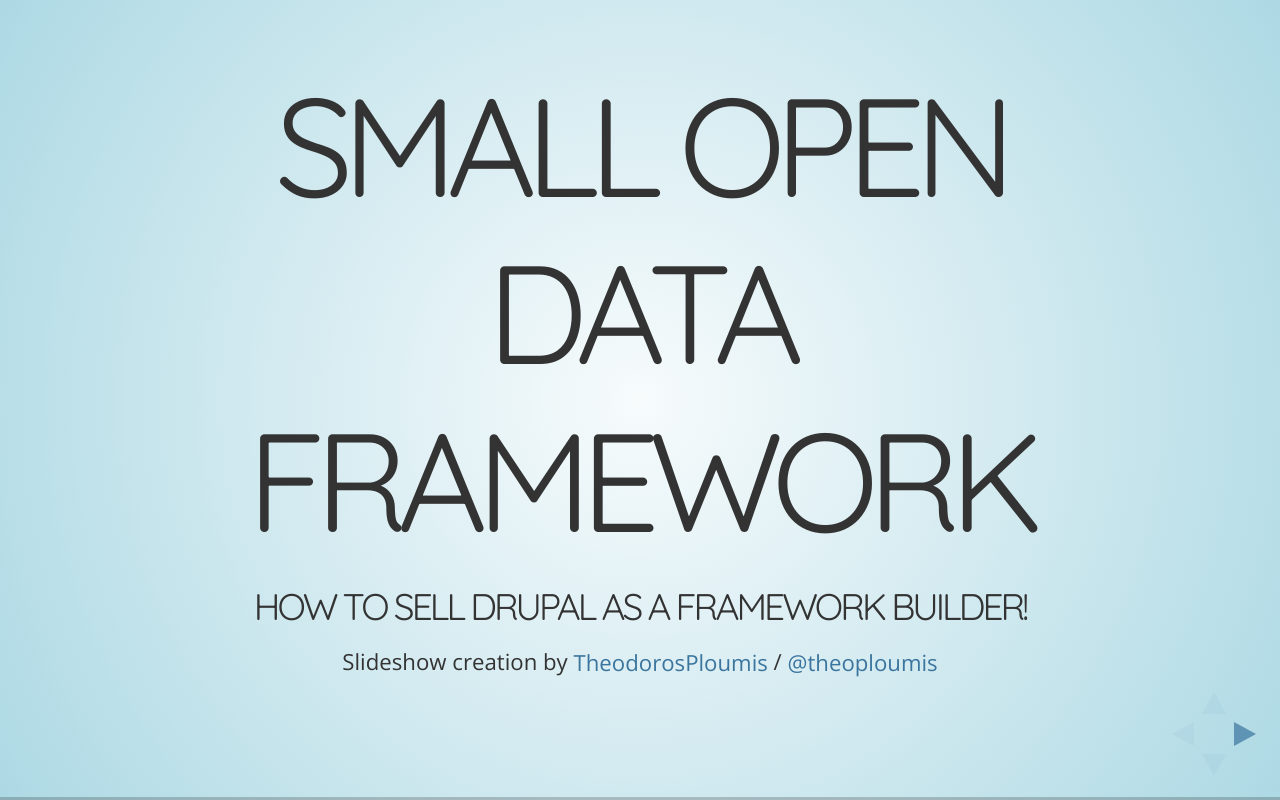
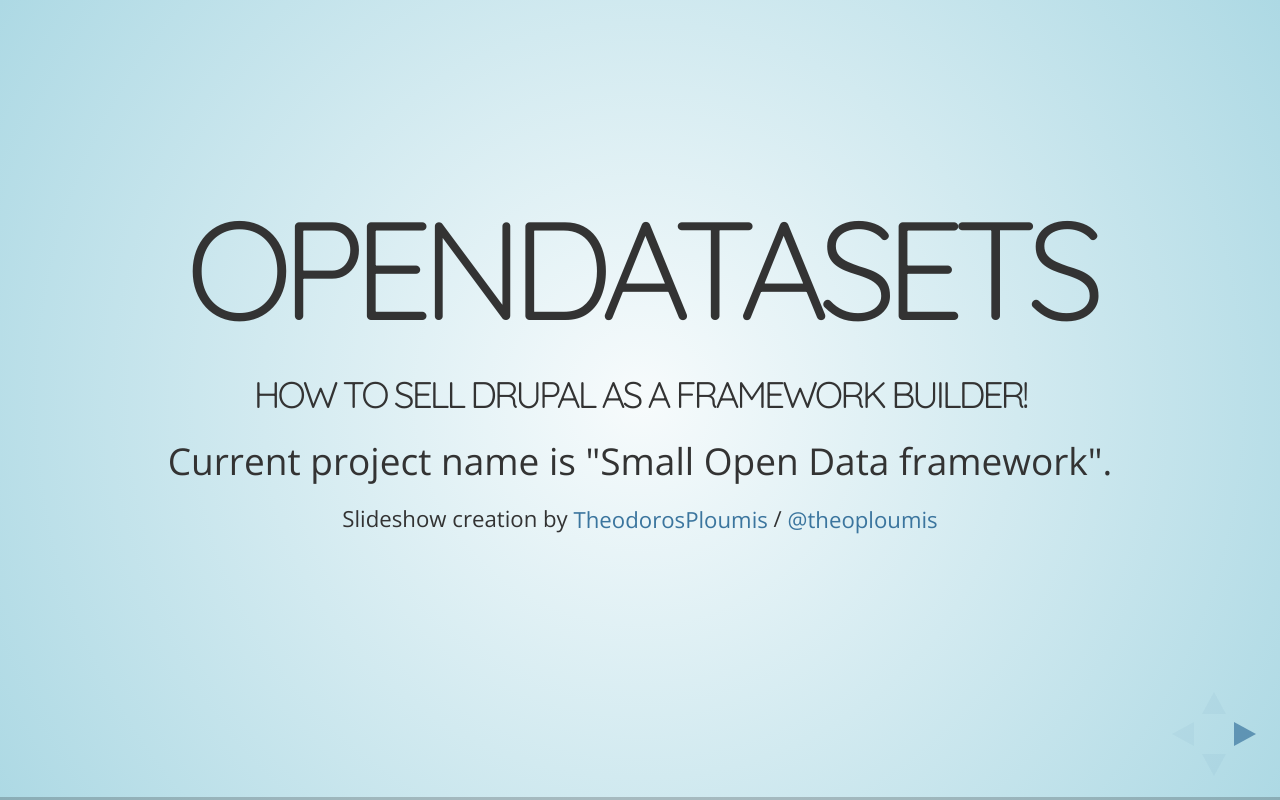
Before and after one commit to drupal-soda/presentation, a website: page index.html in a window 1280 px wide. Drawn offline with nearby package versions, Linux system fonts and the light colour scheme.

Commit message:
Update index.html

```diff
--- a/index.html
+++ b/index.html
@@ -43,9 +43,13 @@
     <!-- Any section element inside of this container is displayed as a slide -->
     <div class="slides">
         <section>
-            <h1>Small Open Data framework</h1>
+            <h1>OpenDatasets</h1>
 
             <h4>How to sell Drupal as a framework builder!</h4>
+
+            <p>
+                Current project name is "Small Open Data framework".
+            </p>
 
             <p>
                 <small>Slideshow creation by <a href="http://theodorosploumis.com">TheodorosPloumis
```
